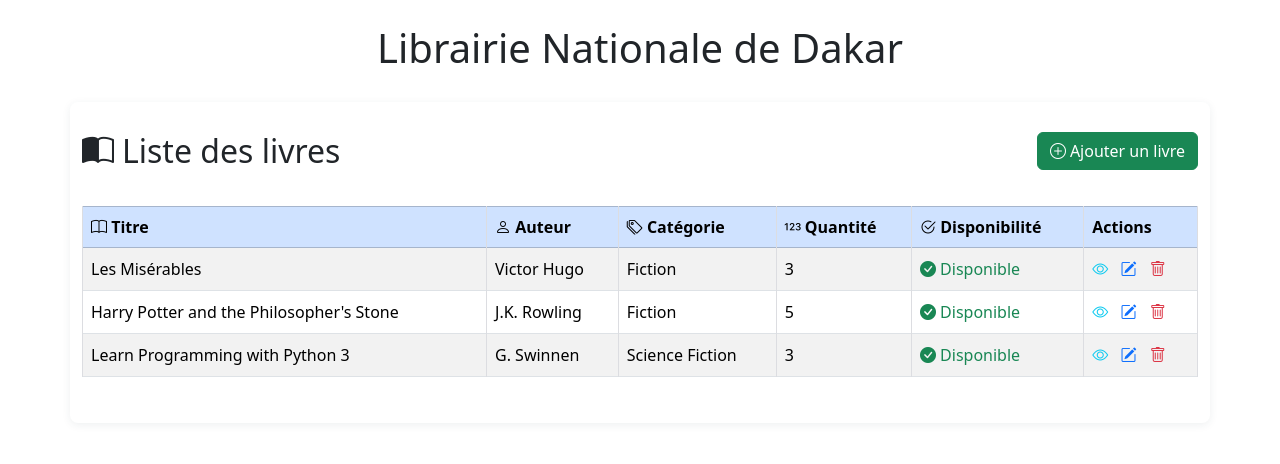
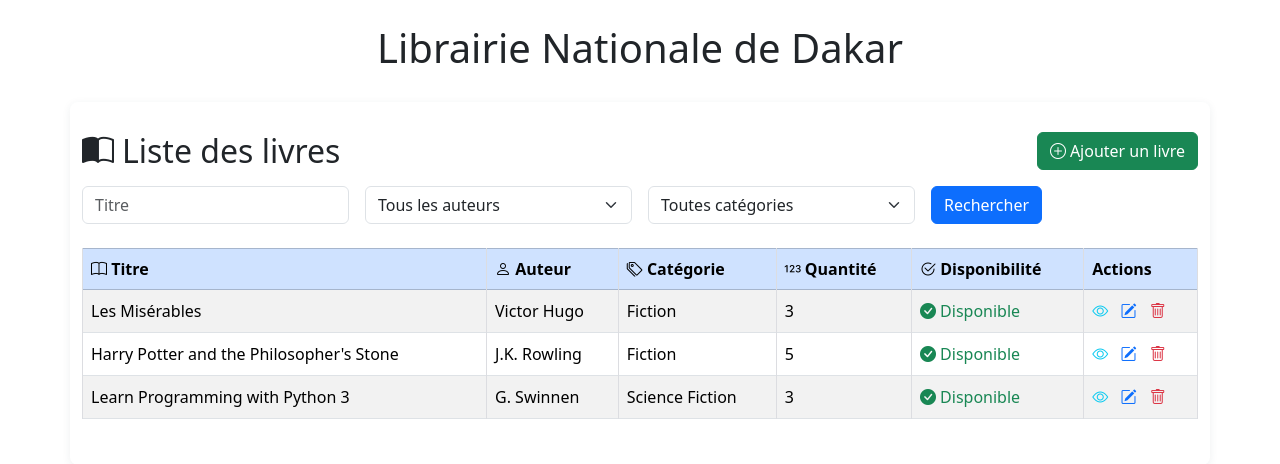
Before and after one commit to Hojgaetan/LMS, a Flask app: page / in a window 1280 px wide. Shown: the part 56-520 px from the top of the page. Run offline with Flask 3, Linux system fonts and the light colour scheme; data comes from the database, SQL or seed files in the repository.

Commit message:
Add search filters for books in the index view

```diff
--- a/app.py
+++ b/app.py
@@ -7,13 +7,22 @@ app = Flask(__name__)
 
 @app.route('/', methods=['GET'])
 def index():
-    # Récupérer tous les livres
-    books = Book.search()
+    # Récupérer filtres de recherche
+    titre = request.args.get('title')
+    auteur_id = request.args.get('author', type=int)
+    categorie_id = request.args.get('category', type=int)
+
+
+    # Récupérer tous les livres selon filtres
+    books = Book.search(title=titre, author_id=auteur_id, category_id=categorie_id)
     # Récupérer les auteurs et catégories associés
     authors = {a.author_id: a.name for a in Author.all()}
     categories = {c.category_id: c.name for c in Category.all()}
     categories_list = list(categories.items())
-    return render_template('index.html', books=books, authors=authors, categories=categories, categories_list=categories_list)
+    return render_template('index.html', books=books, authors=authors, categories=categories,
+                           categories_list=categories_list,
+                           title_filter=titre, author_filter=auteur_id,
+                           category_filter=categorie_id)
 
 @app.route('/ajouter-livre', methods=['POST'])
 def ajouter_livre():
--- a/templates/index.html
+++ b/templates/index.html
@@ -167,6 +167,32 @@
       </div>
     </div>
     <div class="table-responsive">
+              <!-- Formulaire de recherche de livres -->
+        <form method="get" class="row g-3 mb-4">
+          <div class="col-md-3">
+            <input type="text" class="form-control" name="title" placeholder="Titre" value="{{ title_filter or '' }}">
+          </div>
+          <div class="col-md-3">
+            <select class="form-select" name="author">
+              <option value="">Tous les auteurs</option>
+              {% for id, name in authors.items() %}
+                <option value="{{ id }}" {% if author_filter==id %}selected{% endif %}>{{ name }}</option>
+              {% endfor %}
+            </select>
+          </div>
+          <div class="col-md-3">
+            <select class="form-select" name="category">
+              <option value="">Toutes catégories</option>
+              {% for id, name in categories_list %}
+                <option value="{{ id }}" {% if category_filter==id %}selected{% endif %}>{{ name }}</option>
+              {% endfor %}
+            </select>
+          </div>
+          <div class="col-md-1">
+            <button type="submit" class="btn btn-primary">Rechercher</button>
+          </div>
+        </form>
+
         <table class="table table-striped table-bordered align-middle">
             <thead class="table-primary">
                 <tr>
```
